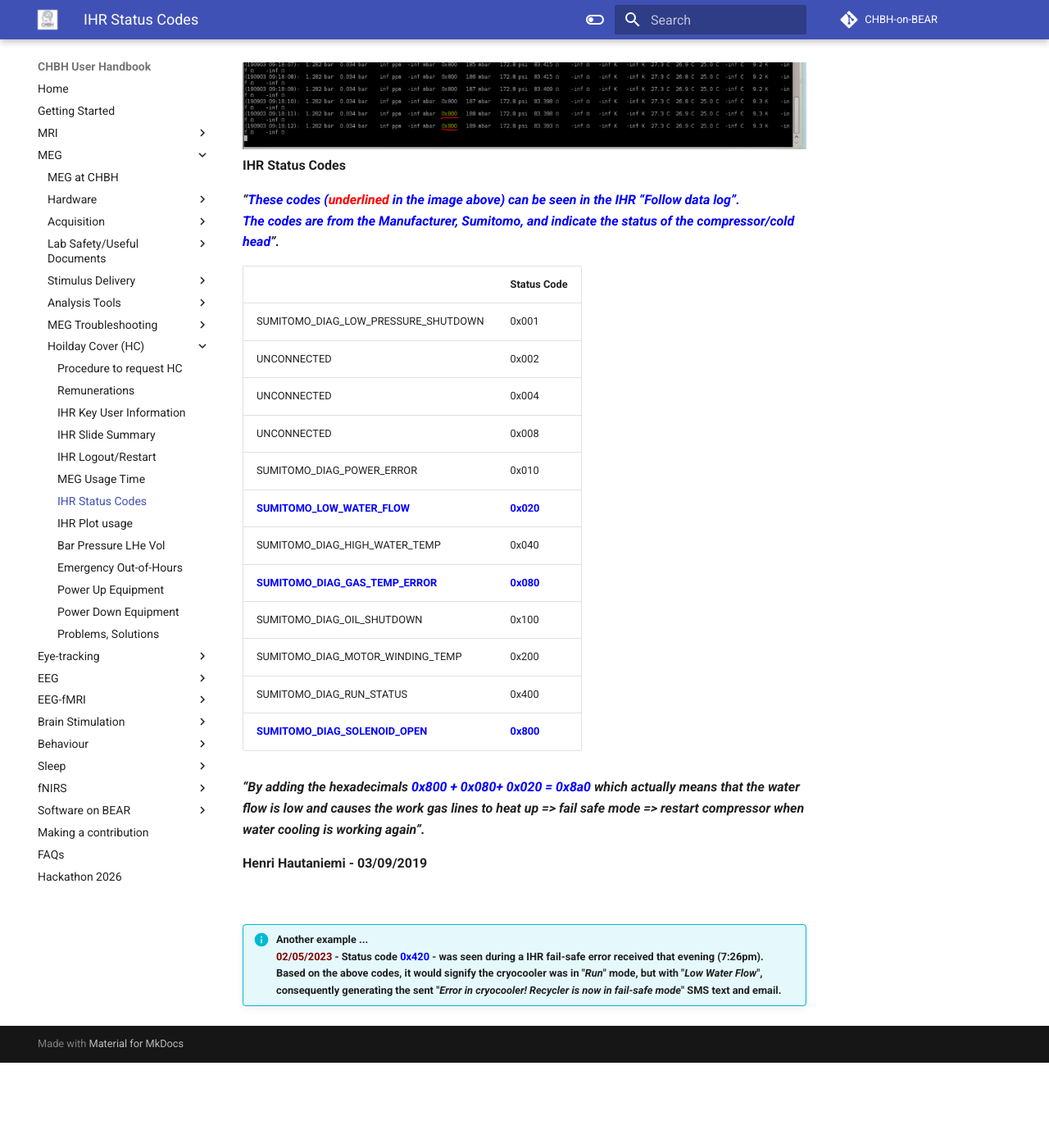
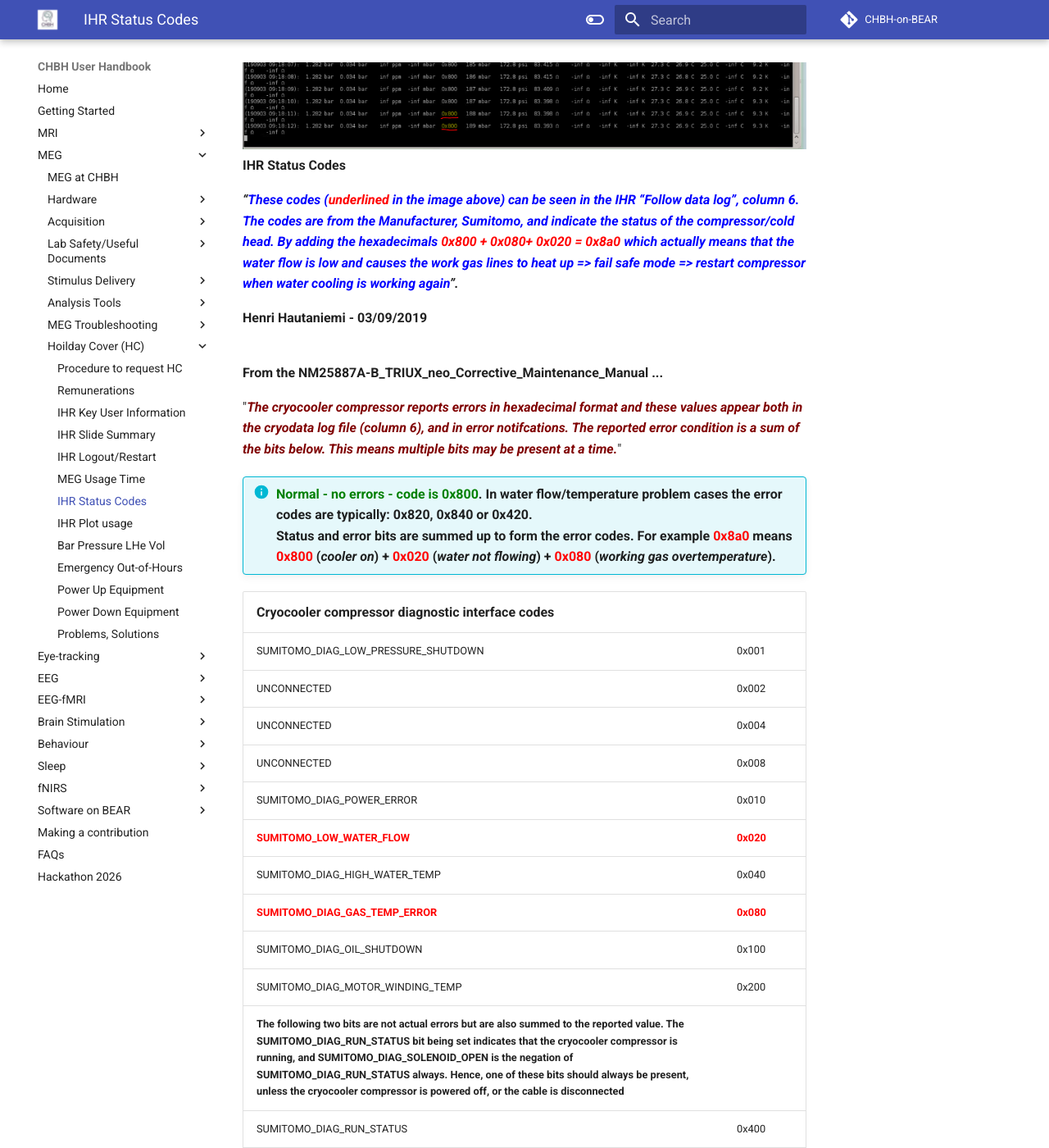
Before and after one commit to chbh-opensource/chbh-on-bear, an MkDocs documentation site: the page built from docs/meg/troubleshooting/ihr_status_codes.md, in a window 1280 px wide and 1400 px high, scrolled down 408 px. Shown: the whole window at 82% size. Built offline with MkDocs 1.6.1 and Material for MkDocs 9.7.7, drawn with Linux system fonts in a browser that asks for light colours; comment, search, counter and statistics services are not loaded; before the commit the page ends 1704 px from its top, so only the background shows below that; some of the changed text lies outside the part shown.

Commit message:
Still working on MEG HC repos

```diff
--- a/docs/meg/troubleshooting/ihr_status_codes.md
+++ b/docs/meg/troubleshooting/ihr_status_codes.md
@@ -1,6 +1,6 @@
 # IHR Status Codes
 
-**Status Codes on IHR (seen in “Follow data log”)**
+**Status Codes on IHR (seen in “Follow data log”, column 6)**
 
 ***<span style="color:maroon">“I had a look over TeamViewer, and the cryocooler status code is <span style="color:blue">0x8a0</span>,
 which means that there is a <span style="color:blue">cooling water flow issue which has caused the working gas temperature to rise</span>.<br />
@@ -12,29 +12,36 @@ which means that there is a <span style="color:blue">cooling water flow issue wh
 ![IHR Status Codes](../../images/meg/IHRStatusCodes.png)
 **IHR Status Codes**
 
-***“<span style="color:blue">These codes (<span style="color:red">underlined</span> in the image above) can be seen in the IHR “Follow data log”.<br />The codes are from the Manufacturer, Sumitomo, and indicate the status of the compressor/cold head</span>”.***
+***“<span style="color:blue">These codes (<span style="color:red">underlined</span> in the image above) can be seen in the IHR “Follow data log”, column 6.<br />
+The codes are from the Manufacturer, Sumitomo, and indicate the status of the compressor/cold head.
+By adding the hexadecimals <span style="color:red">0x800 + 0x080+  0x020 = 0x8a0</span> which actually means that the water flow is low
+and causes the work gas lines to heat up => fail safe mode => restart compressor when water cooling is working again</span>”.***
 
+**Henri Hautaniemi - 03/09/2019**
 
-|    |  **Status Code**  |
+<br />
+**From the NM25887A-B_TRIUX_neo_Corrective_Maintenance_Manual ...**
+
+"***<span style="color:maroon">The cryocooler compressor reports errors in hexadecimal format and these values appear both in the cryodata
+log file (column 6), and in error notifcations. The reported error condition is a sum of the bits below. This means
+multiple bits may be present at a time.</span>***"
+
+!!! info "<span style="font-size:medium"><span style="color:green">Normal - no errors - code is 0x800</span>. In water flow/temperature problem cases the error codes are typically: 0x820, 0x840 or 0x420.<br />Status and error bits are summed up to form the error codes. For example <span style="color:red">0x8a0</span> means <span style="color:red">0x800</span> (*cooler on*) + <span style="color:red">0x020</span> (*water not flowing*) + <span style="color:red">0x080</span> (*working gas overtemperature*).</span>"
+
+|  **<span style="font-size:medium">Cryocooler compressor diagnostic interface codes</span>**  |    |
 |  -------------  |  -------  |
 |  SUMITOMO_DIAG_LOW_PRESSURE_SHUTDOWN  |  0x001  |
 |  UNCONNECTED  |  0x002  |
 |  UNCONNECTED  |  0x004  |
 |  UNCONNECTED  |  0x008  |
 |  SUMITOMO_DIAG_POWER_ERROR  |  0x010  |
-|  **<span style="color:blue">SUMITOMO_LOW_WATER_FLOW</span>**  |  **<span style="color:blue">0x020</span>**  |
+|  **<span style="color:red">SUMITOMO_LOW_WATER_FLOW</span>**  |  **<span style="color:red">0x020</span>**  |
 |  SUMITOMO_DIAG_HIGH_WATER_TEMP  |  0x040  |
-|  **<span style="color:blue">SUMITOMO_DIAG_GAS_TEMP_ERROR</span>**  |  **<span style="color:blue">0x080</span>**  |
+|  **<span style="color:red">SUMITOMO_DIAG_GAS_TEMP_ERROR</span>**  |  **<span style="color:red">0x080</span>**  |
 |  SUMITOMO_DIAG_OIL_SHUTDOWN  |  0x100  |
 |  SUMITOMO_DIAG_MOTOR_WINDING_TEMP  | 0x200  |
+|  **The following two bits are not actual errors but are also summed to the reported value. The SUMITOMO_DIAG_RUN_STATUS bit being set indicates that the cryocooler compressor is running, and SUMITOMO_DIAG_SOLENOID_OPEN is the negation of SUMITOMO_DIAG_RUN_STATUS always. Hence, one of these bits should always be present, unless the cryocooler compressor is powered off, or the cable is disconnected**  |
 |  SUMITOMO_DIAG_RUN_STATUS  | 0x400  |
-|  **<span style="color:blue">SUMITOMO_DIAG_SOLENOID_OPEN</span>**  |  **<span style="color:blue">0x800</span>**  |
+|  **<span style="color:red">SUMITOMO_DIAG_SOLENOID_OPEN</span>**  |  **<span style="color:red">0x800</span>**  |
 
-
-***“By adding the hexadecimals <span style="color:blue">0x800 + 0x080+  0x020 = 0x8a0</span> which actually means that the water flow is low
-and causes the work gas lines to heat up => fail safe mode => restart compressor when water cooling is working again”.***
-
-**Henri Hautaniemi - 03/09/2019**
-
-<br />
-!!! info "Another example ...<br /><span style="color:maroon">02/05/2023</span> - Status code <span style="color:blue">0x420</span> - was seen during a IHR fail-safe error received that evening (7:26pm). <br /> Based on the above codes, it would signify the cryocooler was in "*Run*" mode, but with "*Low Water Flow*", consequently generating the sent "*Error in cryocooler! Recycler is now in fail-safe mode*" SMS text and email."
+!!! info "<span style="font-size:medium"><span style="color:maroon">02/05/2023</span> - Status code <span style="color:red">0x420</span> - was seen during a IHR fail-safe error received that evening (7:26pm). <br /> Based on the above codes, it would signify the cryocooler was in "*Run*" mode, but with "*Low Water Flow*", consequently generating the sent "*Error in cryocooler! Recycler is now in fail-safe mode*" SMS text and email.</span>"
```
